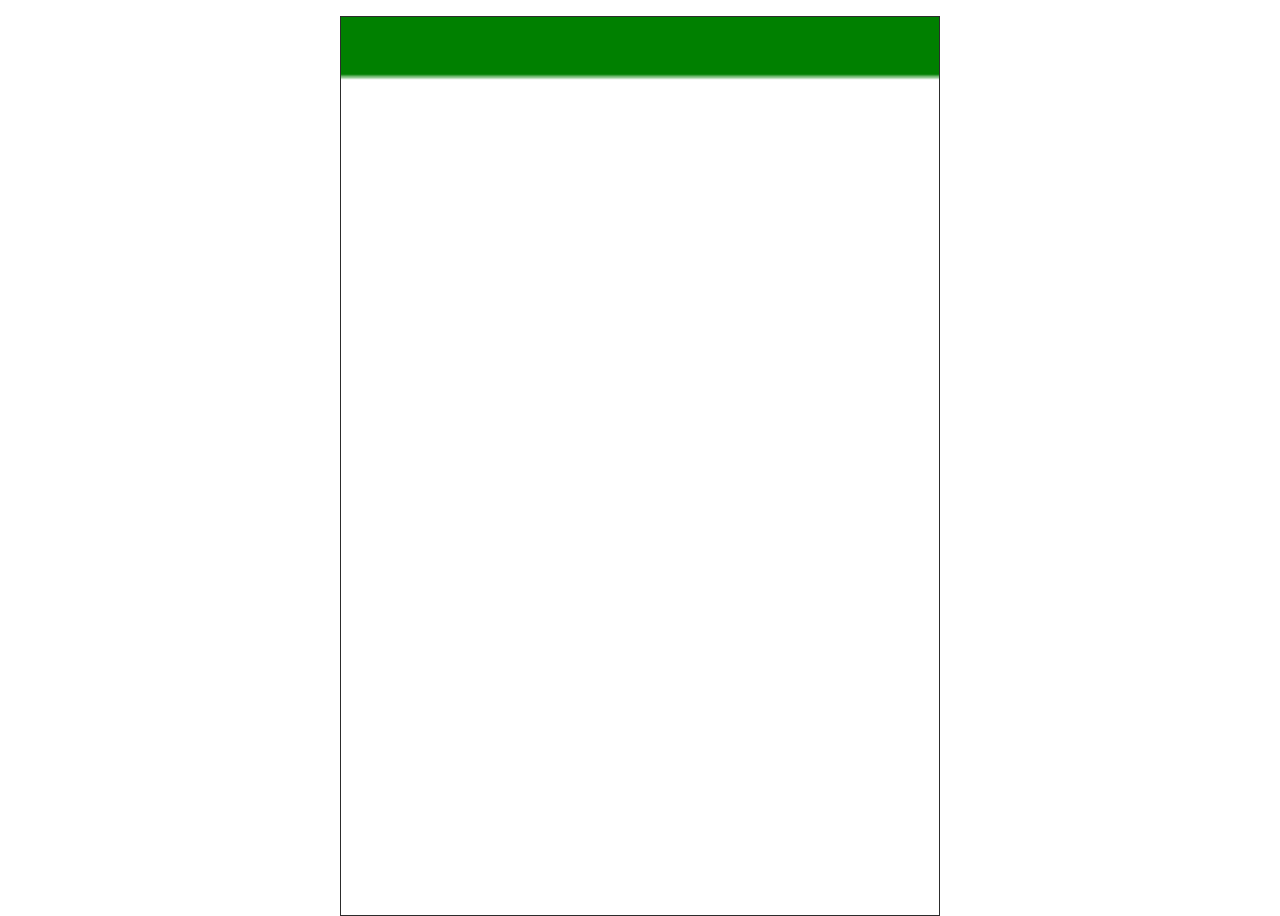
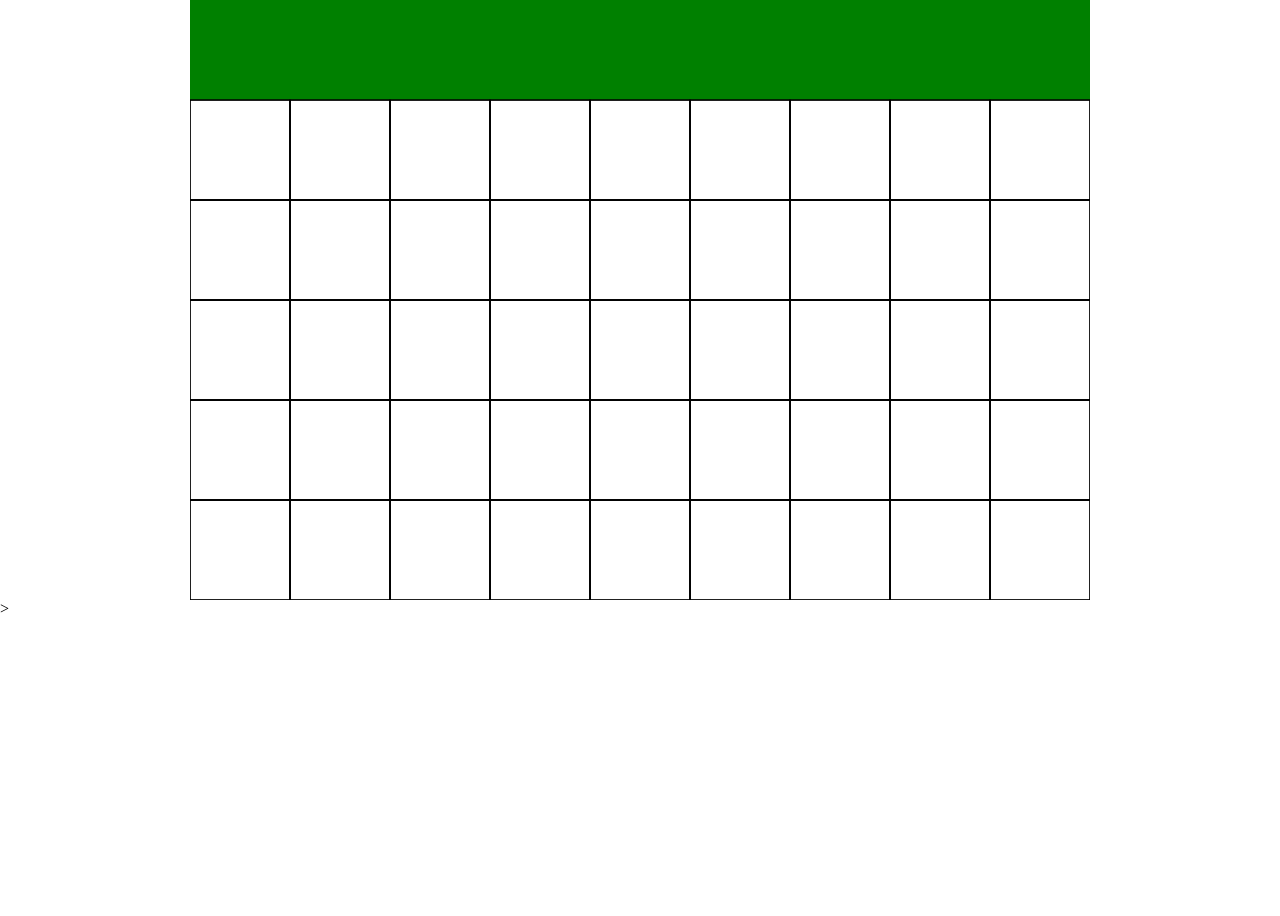
Before and after one commit to stasrusnak/GamePractic, a Vue app: page / in a window 1280 px wide. After the commit the page ends 800 px from the top, so only its background shows below. Built offline with nearby package versions, Linux system fonts and the light colour scheme.

Commit message:
add canvas params

```diff
--- a/src/App.vue
+++ b/src/App.vue
@@ -9,8 +9,8 @@
 
 <style scoped>
 .main{
-  display: flex;
-  justify-content: center;
-  margin-top: 1rem;
+  /*display: flex;*/
+  /*justify-content: center;*/
+  /*margin-top: 1rem;*/
 }
 </style>
--- a/src/components/game/game.js
+++ b/src/components/game/game.js
@@ -5,54 +5,101 @@ export default {
     const cellGrid = 3;
     const gameGrid = []
 
+
     return {
-      canvas:null,
-      ctx:null,
+      canvas: null,
+      ctx: null,
       name: 'Game',
+      width: 900,
+      height: 600,
       cellSize,
       cellGrid,
       gameGrid,
       controlsBar: {
-        width:null,
-        height:null,
+        width: null,
+        height: null,
       }
     }
   },
-  computed:{
-    canvasss(){
-      return  this.$refs['game'];
+  computed: {
+    canvasss() {
+      return this.$refs['game'];
     },
-    ctxxx(){
+    ctxxx() {
       return this.canvas.getContext("2d");
     }
   },
 
-  methods:{
-    init(){
+
+  methods: {
+    init() {
+
+      this.canvas = this.$refs['game'];
+      this.canvas.width = this.width;
+      this.canvas.height = this.height;
+      this.ctx = this.canvas.getContext("2d");
+
       this.controlsBar = {
-        width: this.cellSize,
-        height: this.canvas.width
+        width: this.canvas.width,
+        height: this.cellSize
       }
     },
 
+    handleGameGrid() {
+      for (let i = 0; i < this.gameGrid.length; i++) {
+        this.gameGrid[i].draw()
+      }
+      console.log(this.gameGrid)
+    },
 
-   animate(){
+    createGrid(ctx) {
+
       //
-      // console.log(this.canvasss)
-      // console.log(this.ctxxx)
+      // console.log(this.controlsBar.width )
+      // console.log(this.controlsBar.height)
+      for (let y = this.cellSize; y < this.canvas.height; y += this.cellSize) {
+        for (let x = 0; x < this.canvas.width; x += this.cellSize) {
+          this.gameGrid.push(new Cell(x, y, this.cellSize, ctx))
+        }
+      }
+    },
 
-    this.ctx.fillStyle = 'green'
-    // this.ctx.fillRect(0,0,this.controlsBar.width,this.controlsBar.height);
-    this.ctx.fillRect(0,0,300,10);
-    requestAnimationFrame(this.animate)
-  }
+    animate() {
+      //
+      // console.log(this.controlsBar.width )
+      // console.log(this.controlsBar.height)
+
+      this.ctx.fillStyle = 'green'
+      this.ctx.fillRect(0, 0, this.controlsBar.width, this.controlsBar.height);
+
+      this.createGrid(this.ctx)
+      this.handleGameGrid()
+
+
+    }
 
   },
   mounted() {
-    this.canvas = this.$refs['game'];
-    this.ctx = this.canvas.getContext("2d");
+
 
     this.init();
     this.animate();
+
+    requestAnimationFrame(this.animate)
   }
 }
+
+class Cell {
+  constructor(x, y, cellSize, ctx) {
+    this.x = x
+    this.y = y
+    this.width = cellSize
+    this.height = cellSize
+    this.ctx = ctx
+  }
+
+  draw() {
+    this.ctx.strokeStyle = 'black'
+    this.ctx.strokeRect(this.x, this.y, this.width, this.height)
+  }
+}
--- a/src/components/game/game.scss
+++ b/src/components/game/game.scss
@@ -1,8 +1,7 @@
-.game{
-  width: 600px;
-  height: 900px;
+.container{
+  width: 900px;
+  height: 600px;
+  position: relative;
   margin: 0 auto;
-  position: relative;
-
-  border: 1px solid #2c2c2c;
+  background-color: #ffffff;
 }
--- a/src/components/game/game.vue
+++ b/src/components/game/game.vue
@@ -1,8 +1,9 @@
 <template>
-    <div>
-        <canvas class="game" ref="game"></canvas>
-    </div>
+        <div class="container">
+
+                <canvas class="game" ref="game" :height="height" :width="width"></canvas>
+        </div>>
+
 </template>
-
+<style src='./game.scss'/>
 <script src="./game.js"/>
-<style src='./game.scss'/>
```
